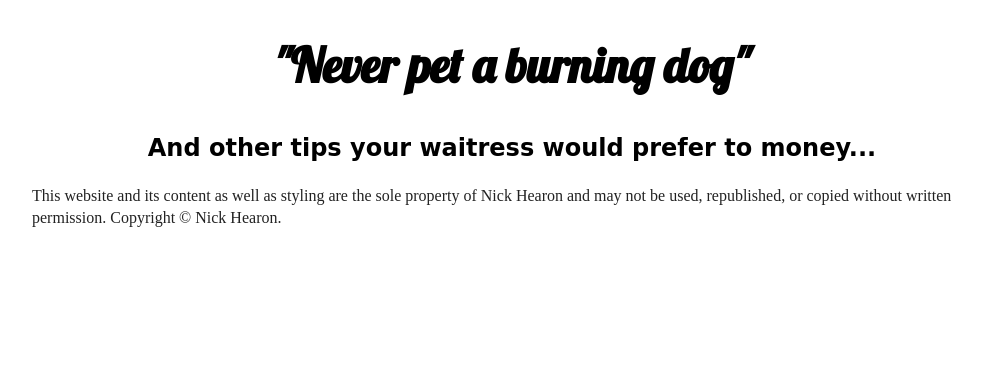
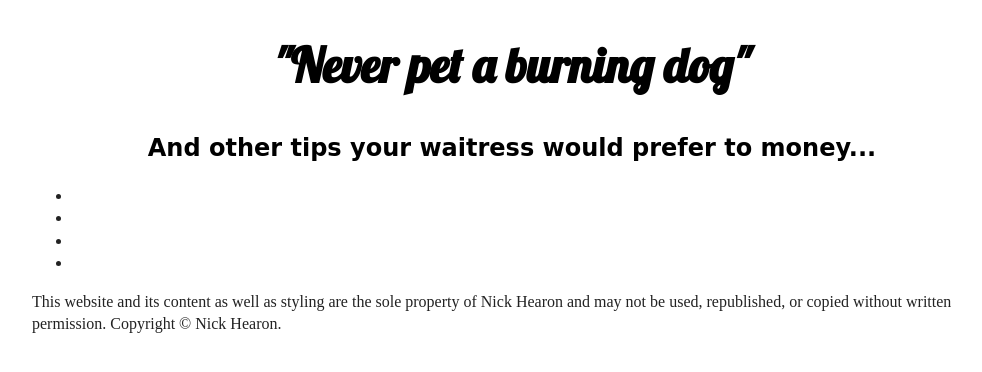
Before and after one commit to nmhearon/message-analytics, a plain HTML site: page index.html in a window 1280 px wide. Shown: the whole page, without its empty margins (128-1110 px from the left). Drawn offline with nearby package versions, Linux system fonts and the light colour scheme; a web font is replaced by a local one.

Commit message:
Minor updates and added readme

```diff
--- a/index.html
+++ b/index.html
@@ -30,6 +30,16 @@
             <h1>"Never pet a burning dog"</h1>
             <h2>And other tips your waitress would prefer to money...
         </header>
+        <section>
+            <nav>
+                <ul>
+                    <li></li>
+                    <li></li>
+                    <li></li>
+                    <li></li>
+                </ul>
+            </nav>
+        </section>
         <main class="site">
             <div class="quotes">
                 <section></section>
```
Also changed, not shown: 1 other file.
